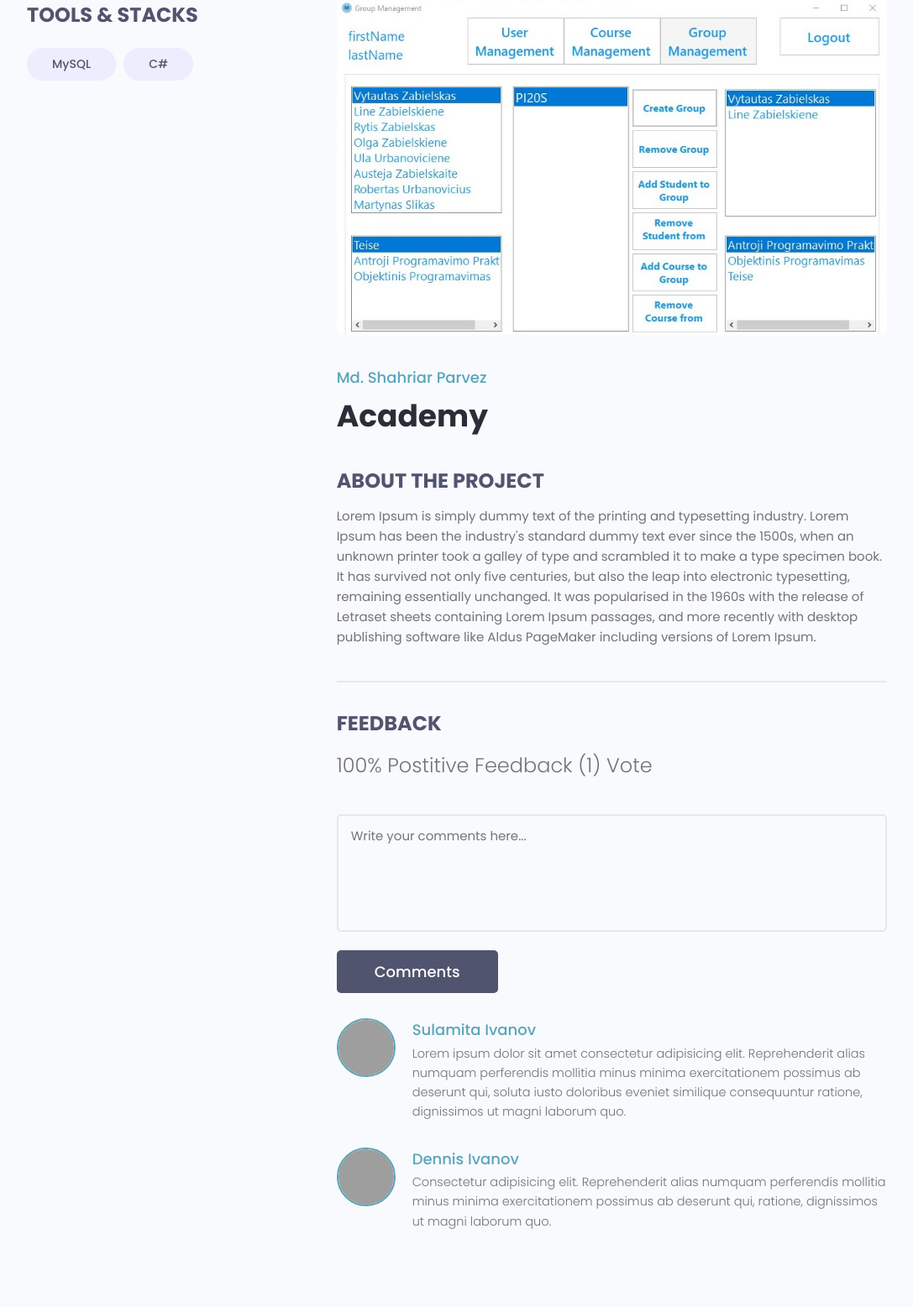
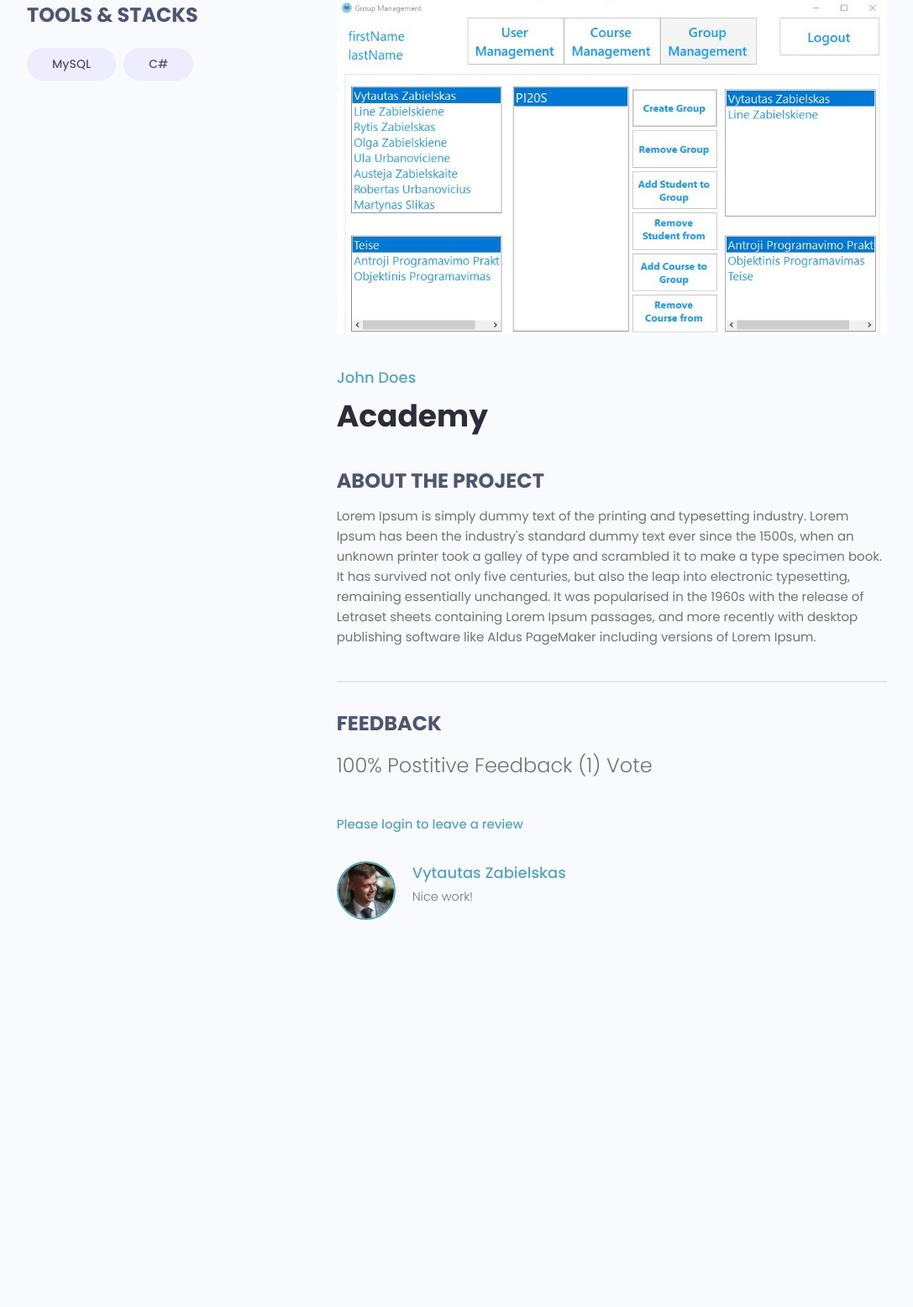
Before and after one commit to vytzab/Portfolio, a Django app: page /projects/project/8df69f12-3550-43ca-af03-328e007ee8eb/ in a window 1280 px wide. Shown: the part 108-1665 px from the top of the page at 84% size, without its empty margins (96-1183 px from the left). After the commit the page ends 1204 px from the top, so only its background shows below. Run offline with Django 4.2, Linux system fonts and the light colour scheme; data comes from the database, SQL or seed files in the repository; both versions use the stored data as it was after the commit; some libraries are stand-ins or nearby versions; grey boxes are pictures that could not be loaded.

Commit message:
added project reviews

```diff
--- a/devsearch/devsearch/projects/forms.py
+++ b/devsearch/devsearch/projects/forms.py
@@ -1,6 +1,6 @@
 from django.forms import ModelForm
 from django import forms
-from .models import Project
+from .models import Project, Review
 
 class ProjectForm(ModelForm):
     class Meta:
@@ -15,3 +15,19 @@ class ProjectForm(ModelForm):
 
         for name, field in self.fields.items():
             field.widget.attrs.update({"class":"input"})
+
+class ReviewForm(ModelForm):
+    class Meta:
+        model = Review
+        fields = ["value", "body"]
+
+        labels = {
+            "value" : "Place your vote",
+            "body" : "Add a comment with your vote"
+        }
+
+    def __init__(self, *args, **kwargs):
+        super(ReviewForm, self).__init__(*args, **kwargs)
+
+        for name, field in self.fields.items():
+            field.widget.attrs.update({"class":"input"})
--- a/devsearch/devsearch/projects/models.py
+++ b/devsearch/devsearch/projects/models.py
@@ -21,19 +21,38 @@ class Project(models.Model):
         return self.title
 
     class Meta:
-        ordering = ['created']
+        ordering = ["-vote_ratio", "-vote_total"]
+
+    @property
+    def reviewers(self):
+        queryset = self.review_set.all().values_list("owner__id", flat=True)
+        return queryset
+
+    @property
+    def getVoteCount(self):
+        reviews = self.review_set.all()
+        upVotes = reviews.filter(value="up").count()
+        totalVotes = reviews.count()
+
+        ratio = (upVotes / totalVotes) * 100
+        self.vote_total = totalVotes
+        self.vote_ratio = ratio
+        self.save()
 
 class Review(models.Model):
     VOTE_TYPE = (
         ("up", "Up Vote"),
         ("down", "Down Vote")
     )
-    #owner
+    owner = models.ForeignKey(Profile, on_delete=models.CASCADE, null=True)
     project = models.ForeignKey(Project, on_delete=models.CASCADE)
     body = models.TextField(null=True, blank=True)
     value = models.CharField(max_length=200, choices=VOTE_TYPE)
     created = models.DateTimeField(auto_now_add=True)
     id = models.UUIDField(default=uuid.uuid4, unique=True, primary_key=True, editable=False)
+
+    class Meta:
+        unique_together = [["owner", "project"]]
 
     def __str__(self):
         return self.value
--- a/devsearch/devsearch/projects/templates/projects/single-project.html
+++ b/devsearch/devsearch/projects/templates/projects/single-project.html
@@ -8,20 +8,23 @@
                 <h3 class="singleProject__subtitle">Tools & Stacks</h3>
                 <div class="singleProject__toolStack">
                     {% for tag in project.tags.all %}
-                    <span class="tag tag--pill tag--sub tag--lg"
-                        ><small>{{ tag }}</small></span
-                    >
+                    <span class="tag tag--pill tag--sub tag--lg">
+                        <small>{{tag}}</small>
+                    </span>
                     {% endfor %}
                 </div>
+
                 {% if project.source_link %}
-                <a class="singleProject__liveLink" href="#" target="_blank">
+                <a class="singleProject__liveLink" href="{{project.source_link}}" target="_blank">
                     <i class="im im-external-link"></i>Source Code
                 </a>
-                {% endif %} {% if project.demo_link %}
-                <a class="singleProject__liveLink" href="#" target="_blank">
+                {% endif %}
+                {% if project.demo_link %}
+                <a class="singleProject__liveLink" href="{{project.source_link}}" target="_blank">
                     <i class="im im-external-link"></i>Live Demo
                 </a>
                 {% endif %}
+
             </div>
             <div class="column column--2of3">
                 <img
@@ -29,9 +32,7 @@
                     src="{{ project.featured_image.url }}"
                     alt="portfolio thumbnail"
                 />
-                <a href="profile.html" class="singleProject__developer"
-                    >Md. Shahriar Parvez</a
-                >
+                <a href="profile.html" class="singleProject__developer">{{project.owner.name}}</a>
                 <h2 class="singleProject__title">{{ project.title }}</h2>
                 <h3 class="singleProject__subtitle">About the Project</h3>
                 <div class="singleProject__info">{{ project.description }}</div>
@@ -44,68 +45,39 @@
                         Vote{{project.vote_total|pluralize:"s"}}
                     </h5>
 
-                    <form class="form" action="#" method="POST">
-                        <!-- Textarea -->
+                    {% if request.user.profile.id in project.reviewers %}
+                        <p>You have already submitted your review for this project</p>
+                    {% elif request.user.profile == project.owner %}
+                        <p>You cannot review your own work</p>
+                    {% elif request.user.is_authenticated %}
+                    <form action="{% url 'project' project.id %}" method="POST">
+                        {% csrf_token %}
+                        {% for field in form %}
                         <div class="form__field">
-                            <label for="formInput#textarea">Comments: </label>
-                            <textarea
-                                class="input input--textarea"
-                                name="message"
-                                id="formInput#textarea"
-                                placeholder="Write your comments here..."
-                            ></textarea>
+                            <label for="formInput#textarea">{{field.label}}: </label>
+                            {{field}}
                         </div>
-                        <input
-                            class="btn btn--sub btn--lg"
-                            type="submit"
-                            value="Comments"
-                        />
+                        {% endfor %}
+                        <input class="btn btn--sub btn--lg" type="submit" value="Add a review" />
                     </form>
+                    {% else %}
+                     <a href="{% url 'login' %}?next={{request.path}}">Please login to leave a review</a>
+                    {% endif %}
+
                     <div class="commentList">
+                        {% for review in project.review_set.all %}
+                        {% if review.body %}
                         <div class="comment">
-                            <a href="profile.html">
-                                <img
-                                    class="avatar avatar--md"
-                                    src="https://pbs.twimg.com/profile_images/1335382240931368961/b3wSZKj4_400x400.jpg"
-                                    alt="user"
-                                />
+                            <a href="{% url 'user-profile' review.owner.id %}">
+                                <img class="avatar avatar--md" src="{{review.owner.profile_image.url}}" alt="user" />
                             </a>
                             <div class="comment__details">
-                                <a href="profile.html" class="comment__author"
-                                    >Sulamita Ivanov</a
-                                >
-                                <p class="comment__info">
-                                    Lorem ipsum dolor sit amet consectetur
-                                    adipisicing elit. Reprehenderit alias
-                                    numquam perferendis mollitia minus minima
-                                    exercitationem possimus ab deserunt qui,
-                                    soluta iusto doloribus eveniet similique
-                                    consequuntur ratione, dignissimos ut magni
-                                    laborum quo.
-                                </p>
+                                <a href="{% url 'user-profile' review.owner.id %}" class="comment__author">{{review.owner.name}}</a>
+                                <p class="comment__info">{{review.body|linebreaksbr}}</p>
                             </div>
                         </div>
-                        <div class="comment">
-                            <a href="profile.html">
-                                <img
-                                    class="avatar avatar--md"
-                                    src="https://avatars.githubusercontent.com/u/33843378"
-                                    alt="user"
-                                />
-                            </a>
-                            <div class="comment__details">
-                                <a href="profile.html" class="comment__author"
-                                    >Dennis Ivanov</a
-                                >
-                                <p class="comment__info">
-                                    Consectetur adipisicing elit. Reprehenderit
-                                    alias numquam perferendis mollitia minus
-                                    minima exercitationem possimus ab deserunt
-                                    qui, ratione, dignissimos ut magni laborum
-                                    quo.
-                                </p>
-                            </div>
-                        </div>
+                        {% endif %}
+                        {% endfor %}
                     </div>
                 </div>
             </div>
--- a/devsearch/devsearch/projects/views.py
+++ b/devsearch/devsearch/projects/views.py
@@ -1,8 +1,9 @@
 from django.shortcuts import render, redirect
 from django.http import HttpResponse
 from django.contrib.auth.decorators import login_required
+from django.contrib import messages
 from .models import Project, Tag
-from .forms import ProjectForm
+from .forms import ProjectForm, ReviewForm
 from .utils import searchProjects, paginateProjects
 
 
@@ -15,7 +16,22 @@ def projects(request):
 
 def project(request, pk):
     projectObj = Project.objects.get(id=pk)
-    return render(request, "projects/single-project.html", {"project" : projectObj})
+    form = ReviewForm()
+
+    if request.method == "POST":
+        form = ReviewForm(request.POST)
+        review = form.save(commit=False)
+        review.project = projectObj
+        review.owner = request.user.profile
+        review.save()
+
+        projectObj.getVoteCount
+
+        #Update project vote count
+        messages.success(request, "Your review was successfully submitted!")
+        return redirect("project", pk=projectObj.id)
+
+    return render(request, "projects/single-project.html", {"project" : projectObj, "form" : form})
 
 @login_required(login_url="login")
 def createProject(request):
--- a/devsearch/devsearch/users/templates/users/login_register.html
+++ b/devsearch/devsearch/users/templates/users/login_register.html
@@ -47,7 +47,7 @@
             <p>Hello Developer, Welcome Back!</p>
         </div>
 
-        <form action="{% url 'login' %}" method="POST" class="form auth__form">
+        <form action="" method="POST" class="form auth__form">
             {%csrf_token%}
             <!-- Input:Username -->
             <div class="form__field">
--- a/devsearch/devsearch/users/views.py
+++ b/devsearch/devsearch/users/views.py
@@ -17,7 +17,7 @@ def loginUser(request):
         return redirect("profiles")
 
     if request.method == "POST":
-        username = request.POST["username"]
+        username = request.POST["username"].lower()
         password = request.POST["password"]
 
 
@@ -30,7 +30,7 @@ def loginUser(request):
 
         if user is not None:
             login(request, user)
-            return redirect("profiles")
+            return redirect(request.GET["next"] if "next" in request.GET else "account")
         else:
             messages.error(request, "Username OR password is incorrect")
 
```
Also changed, not shown: devsearch/devsearch/db.sqlite3, devsearch/devsearch/projects/migrations/0006_alter_project_options.py (added), devsearch/devsearch/projects/migrations/0007_review_owner_alter_review_unique_together.py (added).
